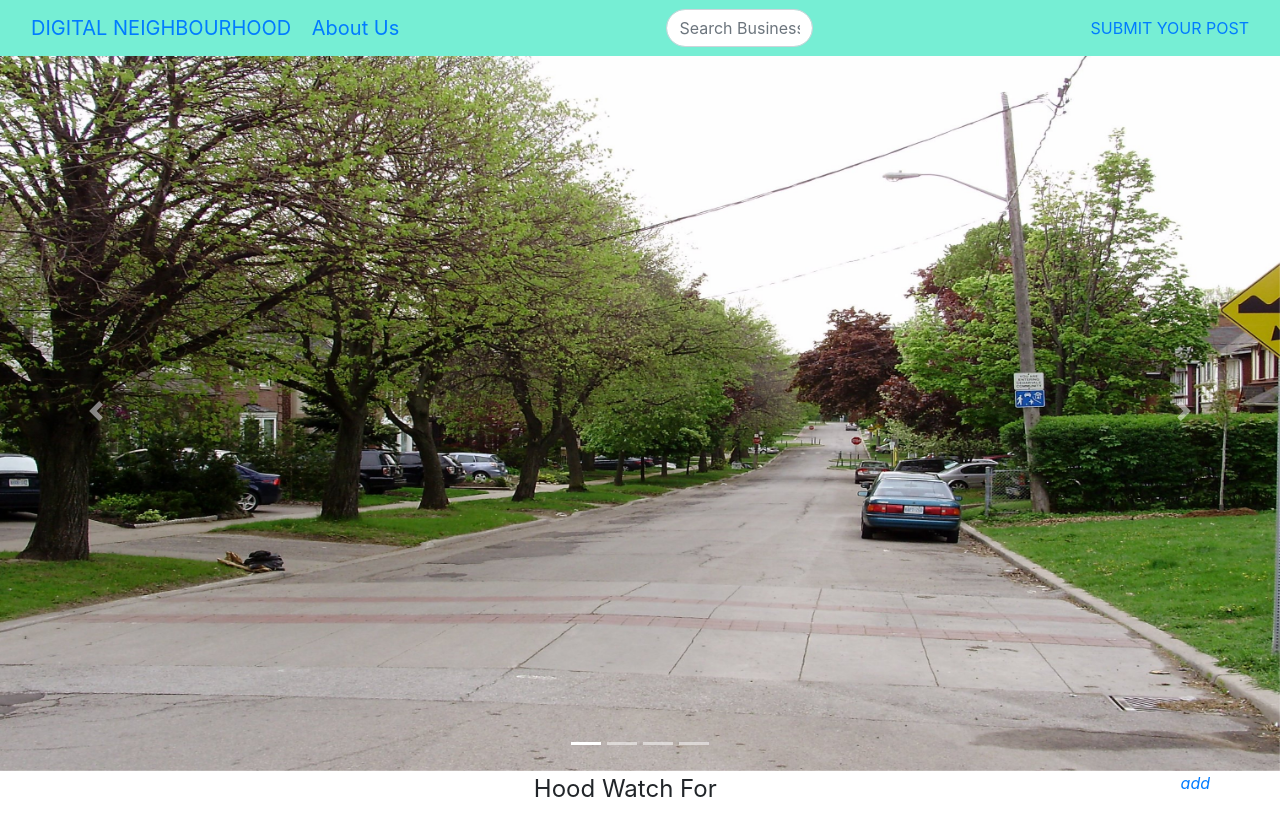
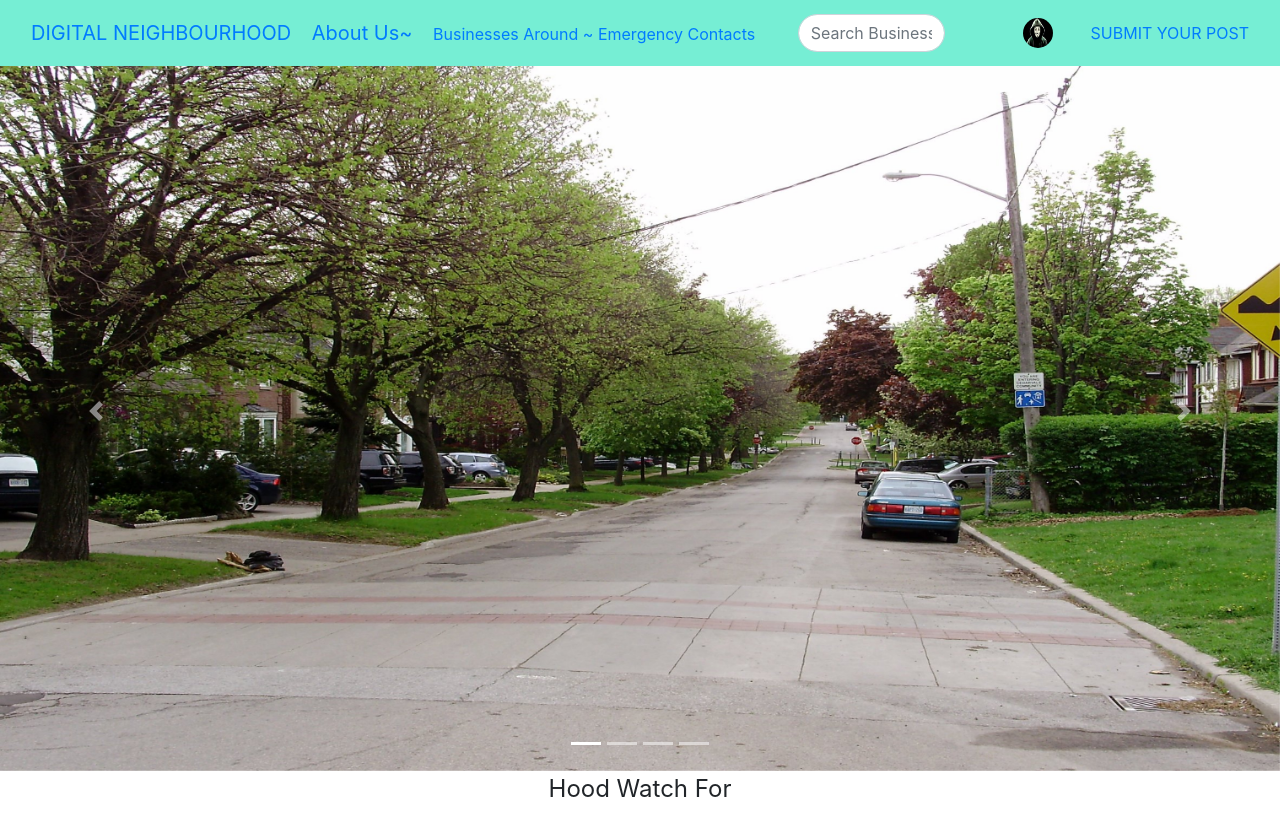
Before and after one commit to NyururuKelvin/neighbourhood, a Django app: page / in a window 1280 px wide. Run offline with Django 3.2, Linux system fonts and the light colour scheme; the visitor is signed in with stand-in values (Sample User, id 1); data that the repository does not hold is empty; some libraries are stand-ins or nearby versions.

Commit message:
my commit add update profile code

```diff
--- a/neighbourhood/templates/navbar.html
+++ b/neighbourhood/templates/navbar.html
@@ -1,3 +1,4 @@
+{%load static%}
 <!DOCTYPE html>
 <html lang="en">
 <head>
@@ -12,7 +13,9 @@
         <div class="container-fluid">
           <div class="navbar-header">
             <a class="navbar-brand" href="{% url 'index' %}">DIGITAL NEIGHBOURHOOD</a>
-            <a class="navbar-brand" href="{% url 'about' %}">About Us</a>
+            <a class="navbar-brand" href="{% url 'about' %}">About Us~</a>
+            <a href="{% url 'business' %}">Businesses Around ~</a>
+            <a href="{% url 'contacts' %}" class="modal-trigger">Emergency Contacts</a>
           </div>
           <!-- Adding a search form  -->
           <div class="col-sm-2 col-md-2 navbar-right">
@@ -29,6 +32,7 @@
             </form>
           </div>
           <!-- search form end -->
+          <a class="right" href="{% url 'edit_profile' user.username %}" style="margin: 10px;"><img src="{% static 'images/images.jpeg' %}" alt="" style="height: 30px; width: 30px; border-radius: 30px;"></a>
           <div class="item has-tablet" id="bt-submit"><a href="{% url 'post' %}" class="button"><span>SUBMIT YOUR POST</span></a></div>
         </div>
       </nav>
--- a/neighbourhood/templates/temps/index.html
+++ b/neighbourhood/templates/temps/index.html
@@ -48,37 +48,12 @@
             <div class="col s12 m6">
              <div class="card-panel">
                <h5>{{post.title}}</h5>
-               <p>{{post.description|truncatechars:1000}}</p>
-               <a class="waves-effect waves-light btn" href="{% url 'post' post.id %}">Read More</a>
+               <p>{{post.description}}</p>
              </div>
             </div>
             {% endfor %}
-            <div class="fixed-action-btn">
-                <a class="btn-floating btn-large pink modal-trigger" href="#modal1"><i class="large material-icons">add</i></a>
-            </div>
         </div>
-        <!-- Modal Structure -->
-        <div id="modal1" class="modal" style="max-height: 800px !important;">
-          <form action="{% url 'index' %}" method='post' enctype="multipart/form-data">
-          <div class="modal-content">
-            <h4>Add a Post</h4>
-
-                {% csrf_token %}
-                {{ form }}
-
-          </div>
-          <div class="modal-footer">
-              <button type='submit' class="btn btn-primary" style="margin-right:20px;">Submit</button>
-          </div>
-          </form>
-        </div>
-          {% block script%}
-          <script type="text/javascript">
-              $(document).ready(function(){
-                $('.modal').modal();
-                $('select').formSelect();
-              });
-          </script>
-          {% endblock %}
+        {% block script%}
+        {% endblock %}
     </div>
 {%endblock%}
--- a/neighbourhood/urls.py
+++ b/neighbourhood/urls.py
@@ -5,14 +5,14 @@ from django.conf.urls.static import static
 from django.contrib.auth.views import LoginView, LogoutView
 
 urlpatterns=[
-    url('^$',views.index, name = 'index'),
-    url('^about$',views.about, name = 'about'),
+    url(r'^$',views.index, name = 'index'),
+    url(r'^about$',views.about, name = 'about'),
+    url(r'^contacts$',views.contacts, name = 'contacts'),
     url(r'^signup', views.signup, name='signup'),
     url(r'^login', LoginView.as_view(), name='login_url'),
     url(r'^logout/', LogoutView.as_view(next_page='login_url'), name='logout_url'),
     url(r'^post',views.post,name='post'),
-    url(r'^user/profile', views.profile, name='profile'),
-    url(r'^update/user/',views.edit_profile, name='edit_profile'),
+    url(r'^edit_profile/(?P<username>\w{0,50})',views.edit_profile, name='edit_profile'),
     url(r'^search/', views.search_business, name='search'),
     url(r'^business',views.business,name = 'business'),
     url(r'^api/business/$', views.BusinessList.as_view()),
--- a/neighbourhood/views.py
+++ b/neighbourhood/views.py
@@ -22,27 +22,27 @@ def index(request):
         if form.is_valid():
             post = form.save(commit=False)
             post.user = current_user
-            post.neighborhood = profile.neighborhood
+            post.neighbourhood = profile.neighbourhood
             post.type = request.POST['type']
             post.save()
 
             if post.kind == '1':
-                recipients = UserProfile.objects.filter(neighborhood=post.neighborhood)
+                recipients = Profile.objects.filter(neighbourhood=post.neighbourhood)
                 for recipient in recipients:
-                    send_a_email(post.title,post.content,recipient.email)
+                    send_an_email(post.title,post.description,recipient.email)
 
         return redirect('index')
     else:
         form = PostForm()
 
-    return render(request, 'temps/index.html', {'profile':profile,'posts': posts, 'form':form})
+    return render(request, 'temps/index.html', {'users':users,'posts': posts, 'form':form})
 
 def about(request):
     return render(request, 'temps/about_us.html')
 
 @login_required
-def profile(request):
-    return render(request,'temps/profile.html')
+def contacts(request):
+    return render(request,'temps/contacts.html')
 
 def signup(request):
     name = "Sign Up"
@@ -107,7 +107,7 @@ def edit_profile(request,username):
             form = UpdateProfile(instance=profile)
         else:
             form = UpdateProfile()
-    return render(request,'edit_profile.html',{"form":form})
+    return render(request,'temps/edit_profile.html',{"form":form})
 
 @login_required
 def post(request):
@@ -117,7 +117,7 @@ def post(request):
         if form.is_valid():
             post=form.save(commit=False)
             post.user=current_user
-            Post.save()
+            post.save()
         return redirect('index')
 
     else:
@@ -136,7 +136,7 @@ def business(request):
             business.user = current_user
             business.neighbourhood = neighbourhood
             business.save()
-            return redirect('businesses')
+            return redirect('business')
     else:
         form = BusinessForm()
 
@@ -145,7 +145,7 @@ def business(request):
     except:
         businesses = None
 
-    return render(request,'companies.html',{"businesses":businesses,"form":form})
+    return render(request,'temps/business.html',{"businesses":businesses,"form":form})
 
 class BusinessList(APIView):
     def get(self, request, format=None):
```
Also changed, not shown: neighbourhood/templates/temps/contacts.html (added, +18 -0 lines), neighbourhood/templates/temps/edit_profile.html (+12 -6 lines), neighbourhood/templates/temps/post.html (+1 -6 lines), neighbourhood/static/images/images.jpeg (added).
